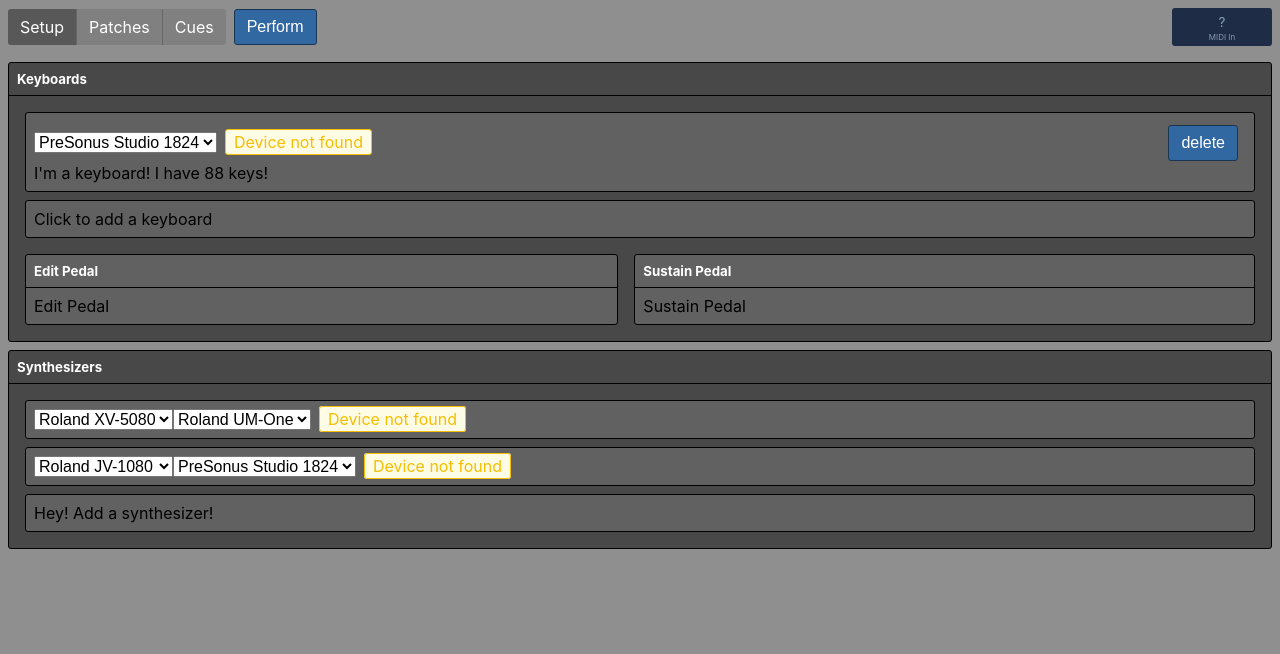
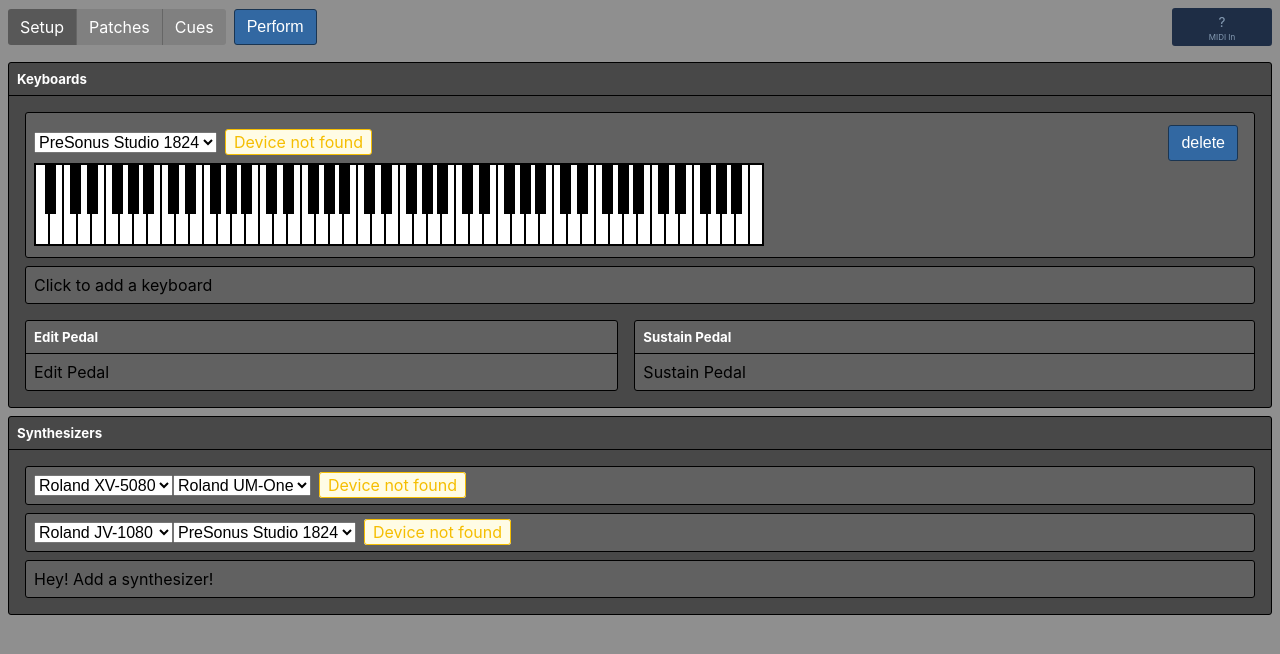
Before and after one commit to MattPutnam/CadenzaJS, a React (Create React App) app: page / in a window 1280 px wide. Shown: the top 654 px of the page. Built offline with nearby package versions, Linux system fonts and the light colour scheme.

Commit message:
Keyboard component

```diff
--- a/src/components/Button.js
+++ b/src/components/Button.js
@@ -1,11 +1,12 @@
 import React from 'react'
+import Colors from './colors'
 
 const Button = ({ children, onClick }) => {
     const style = {
         margin: '0 0.5rem',
         padding: '0.5rem 0.75rem',
         color: 'white',
-        backgroundColor: '#3268A2',
+        backgroundColor: Colors.blue,
         fontSize: 'unset',
         border: '1px solid #1A3552',
         borderRadius: 3,
--- a/src/components/Keyboard.js
+++ b/src/components/Keyboard.js
@@ -1,7 +1,90 @@
 import React from 'react'
+import _ from 'lodash'
+import Colors from './colors'
 
-const Keyboard = ({ keyboard }) => {
-    return <div>I'm a keyboard! I have {keyboard.size} keys!</div>
+
+const WHITE_HEIGHT = 81 // height of white key
+const WHITE_WIDTH = 14  // width of white key
+const BLACK_HEIGHT = 50 // height of black key
+const BLACK_WIDTH = 11  // width of black key
+
+const CUT_HALF = WHITE_WIDTH / 2 // cut-in of C# into C, half the width of a white key
+const CUT_NEGHALF = BLACK_WIDTH - CUT_HALF // cut-in of C# into D, the remaining part of the black key
+const CUT_MIDHALF = BLACK_WIDTH / 2 // cut-in of G# into G or A, half the width of a black key
+
+const LEFT_MARGINS = [
+    0,
+        CUT_HALF,
+    CUT_NEGHALF,
+        CUT_NEGHALF,
+    CUT_HALF,
+    0,
+        CUT_HALF,
+    CUT_NEGHALF,
+        CUT_MIDHALF,
+    CUT_MIDHALF,
+        CUT_NEGHALF,
+    CUT_HALF
+]
+
+
+const Keyboard = ({ keyboard, onKeyClick, onRangeDrag }) => {
+    const styles = {
+        container: {
+            display: 'inline-flex',
+            alignItems: 'flex-start',
+            border: '1px solid black',
+        },
+        key: (keymod, first, highlight) => {
+            const isWhite = [0, 2, 4, 5, 7, 9, 11].includes(keymod)
+            return {
+                display: 'inline-block',
+                border: '1px solid black',
+                backgroundColor: highlight ? Colors.blue : isWhite ? 'white' : 'black',
+                width: isWhite ? WHITE_WIDTH : BLACK_WIDTH,
+                height: isWhite ? WHITE_HEIGHT : BLACK_HEIGHT,
+                marginLeft: first ? 0 : -LEFT_MARGINS[keymod],
+                zIndex: isWhite ? 0 : 1
+            }
+        }
+    }
+
+    const [hoverKey, setHoverKey] = React.useState(undefined)
+    const [dragStart, setDragStart] = React.useState(undefined)
+    const handleRangeDrag = () => {
+        if (dragStart && dragStart !== hoverKey) {
+            onRangeDrag([dragStart, hoverKey].sort())
+            setDragStart(undefined)
+        }
+    }
+    const handleClick = (k) => {
+        onKeyClick(k)
+        setDragStart(undefined)
+    }
+
+    React.useEffect(() => {
+        function listener() {
+            setDragStart(undefined)
+        }
+
+        document.addEventListener('mouseup', listener)
+        return () => document.removeEventListener('mouseup', listener)
+    }, [])
+
+    const highlightHover = !!(onKeyClick || onRangeDrag)
+
+    const [low, high] = keyboard.range
+    return <div style={styles.container}
+                onMouseLeave={highlightHover ? () => setHoverKey(undefined) : undefined}
+                onMouseUp={onRangeDrag ? handleRangeDrag : undefined}>
+        {_.range(low, high+1).map(k => {
+            return <div key={k}
+                        style={styles.key(k % 12, k === low, k === hoverKey || k === dragStart)}
+                        onMouseEnter={highlightHover ? () => setHoverKey(k) : undefined}
+                        onMouseDown={onRangeDrag ? () => setDragStart(k) : undefined}
+                        onClick={onKeyClick ? () => handleClick(k) : undefined}/>
+        })}
+    </div>
 }
 
 export default Keyboard
--- /dev/null
+++ b/src/components/colors.js
@@ -0,0 +1,3 @@
+export default {
+    blue: '#3268A2'
+}
--- a/src/pages/SetupTab.js
+++ b/src/pages/SetupTab.js
@@ -25,7 +25,7 @@ const KeyboardConfig = ({ keyboard, multiple, deleteSelf, midiDevices }) => {
             <Spacer/>
             <Button onClick={deleteSelf}>delete</Button>
         </Flex>
-        <Keyboard keyboard={keyboard}/>
+        <Keyboard keyboard={keyboard} onKeyClick={key => console.log('Clicked ', key)} onRangeDrag={([low, high]) => console.log('Dragged ', low, 'to', high)}/>
 
     </Container>
 }
@@ -82,7 +82,7 @@ const SetupTab = ({ midiDevices, data, setData }) => {
             id: findId(keyboards),
             inputDevice: MIDIDevicePlaceholder,
             name: '',
-            size: 88
+            range: [21, 108]
         })
         setData(data)
     }
--- a/src/sampleData.json
+++ b/src/sampleData.json
@@ -4,7 +4,7 @@
             {
                 "name": "",
                 "id": 0,
-                "size": 88,
+                "range": [21, 108],
                 "inputDevice": "PreSonus Studio 1824",
                 "channel": 0
             }
```
